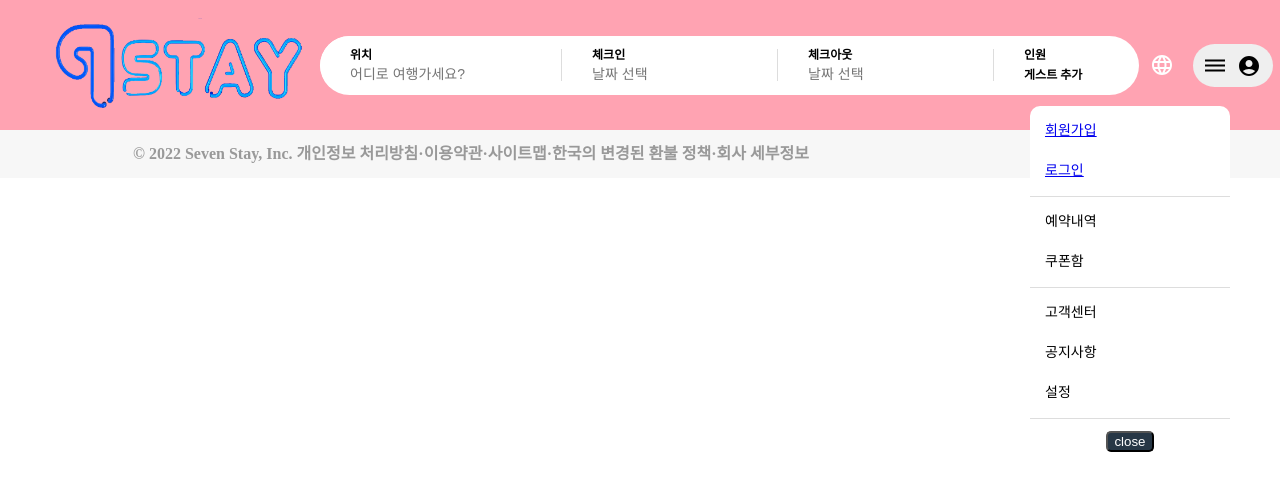
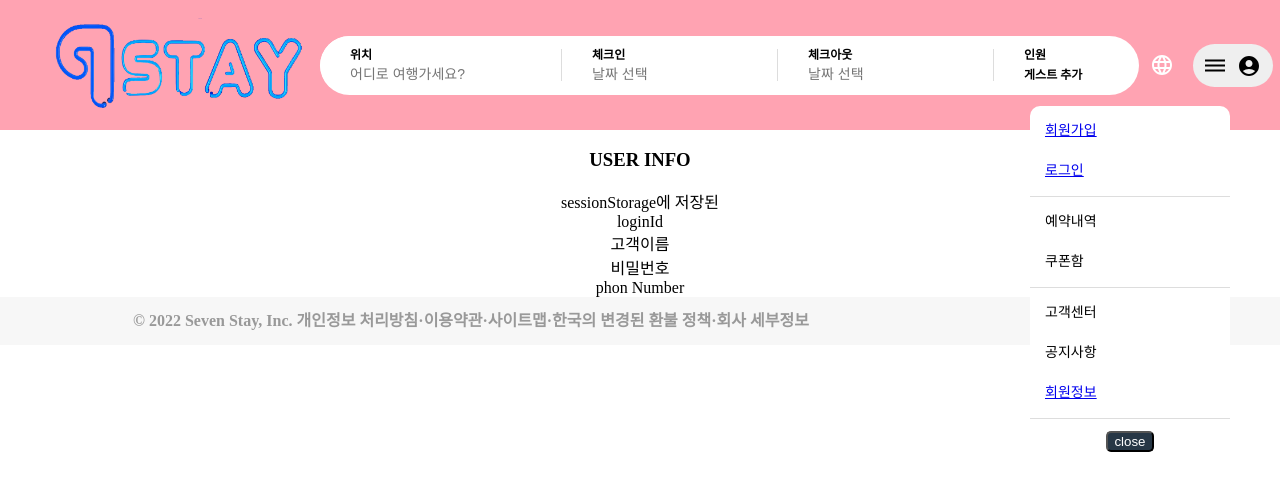
Before and after one commit to yeeahG/SevenStay-Project, a React (Create React App) app in the folder front/: page /LoginSignin/UserInfo in a window 1280 px wide. Both pictures are taken after a click on the button 1232 px from the left and 65 px from the top of the page. Shown: the top 490 px of the page. Built offline with nearby package versions, Linux system fonts and the light colour scheme.

Commit message:
UserInfo

```diff
--- a/front/src/App.js
+++ b/front/src/App.js
@@ -4,6 +4,7 @@ import Nav from './components/Navigation/Nav';
 import Calender from './components/Navigation/Calender';
 import LoginForm from './components/LoginSignin/LoginForm'
 import SigninForm from './components/LoginSignin/SigninForm'
+import UserInfo from './components/LoginSignin/UserInfo'
 import Place from './components/Layout/Place';
 import Footer from './components/Layout/Footer';
 import './App.css';
@@ -21,6 +22,7 @@ function App() {
          <Route path="/" element={<Home/>}> </Route>
          <Route path="/LoginSignin/LoginForm" element={<LoginForm/>}></Route>
          <Route path="/LoginSignin/SigninForm" element={<SigninForm/>}></Route>
+         <Route path="/LoginSignin/UserInfo" element={<UserInfo/>}></Route>
          <Route path="/Layout/Place/:id" element={<Place/>}> </Route>
         </Routes>
 
--- a/front/src/components/LoginSignin/SigninForm.jsx
+++ b/front/src/components/LoginSignin/SigninForm.jsx
@@ -13,6 +13,7 @@ const SigninForm = () => {
   let [savedSigninPassword, setSavedSigninPassword] = useState("");
 
   let sessionStorage = window.sessionStorage;
+  //let lcoalStorage = window.localStorage;
 
   //다른시도
   const onSubmitSignIn = (e) => {
--- /dev/null
+++ b/front/src/components/LoginSignin/UserInfo.jsx
@@ -0,0 +1,19 @@
+import React, { useState } from 'react'
+
+const UserInfo = () => {
+    let sessionStorage = window.sessionStorage;
+    console.log(sessionStorage);
+
+  return (
+    <div>
+        <h3>USER INFO</h3>
+        sessionStorage에 저장된<br/>
+        loginId {sessionStorage.getItem("signinId")}<br/>
+        고객이름 {sessionStorage.getItem("username")}<br/>
+        비밀번호 {sessionStorage.getItem("signinPassword")}<br/>
+        phon Number {sessionStorage.getItem("phoneNumber")}<br/>
+    </div>
+  )
+}
+
+export default UserInfo
--- a/front/src/components/Navigation/RightNavModal.jsx
+++ b/front/src/components/Navigation/RightNavModal.jsx
@@ -25,7 +25,9 @@ const RightNavModal = (props) => {
             <div className='line' />
             <div className='menu'>고객센터</div>
             <div className='menu'>공지사항</div>
-            <div className='menu'>설정</div>
+            <a href="../LoginSignin/UserInfo">
+              <div className='menu'>회원정보</div>
+            </a>
             <div className='line' />
           </main>
 
```
